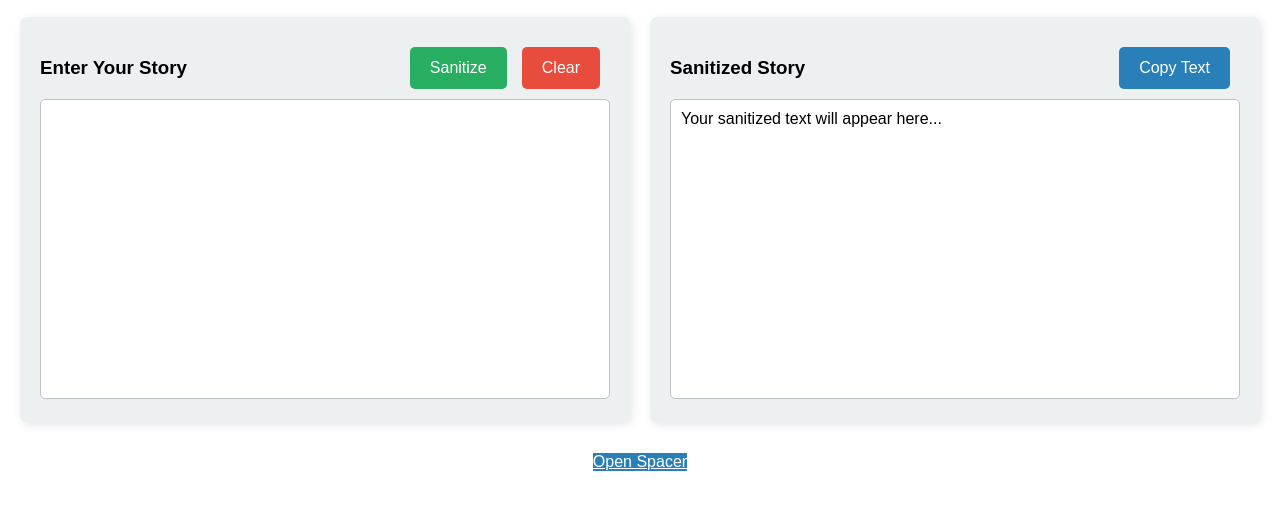
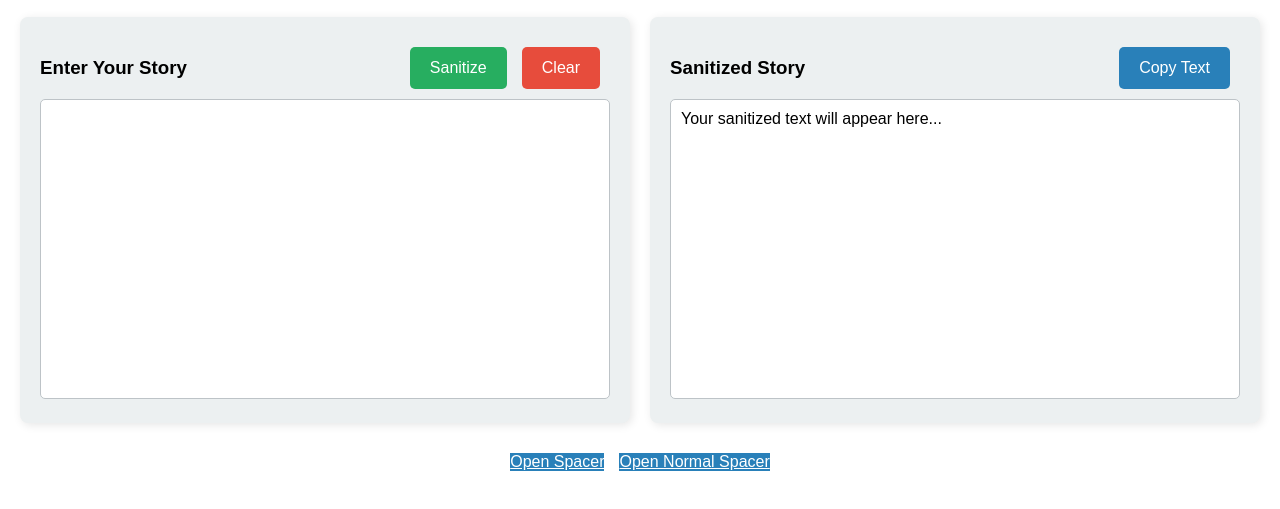
Before and after one commit to shehanm95/storysanitizer.com, a plain HTML site: page index.html in a window 1280 px wide. Shown: the part 61-570 px from the top of the page. Drawn offline with Linux system fonts and the light colour scheme.

Commit message:
Update index.html

```diff
--- a/index.html
+++ b/index.html
@@ -49,6 +49,7 @@
     <!-- Buttons Section -->
     <div class="buttons">
         <a class="copy-btn" href="spacer.html">Open Spacer</a>
+         <a class="copy-btn" href="normal.html">Open Normal Spacer</a>
 
     </div>
 </body>
```
